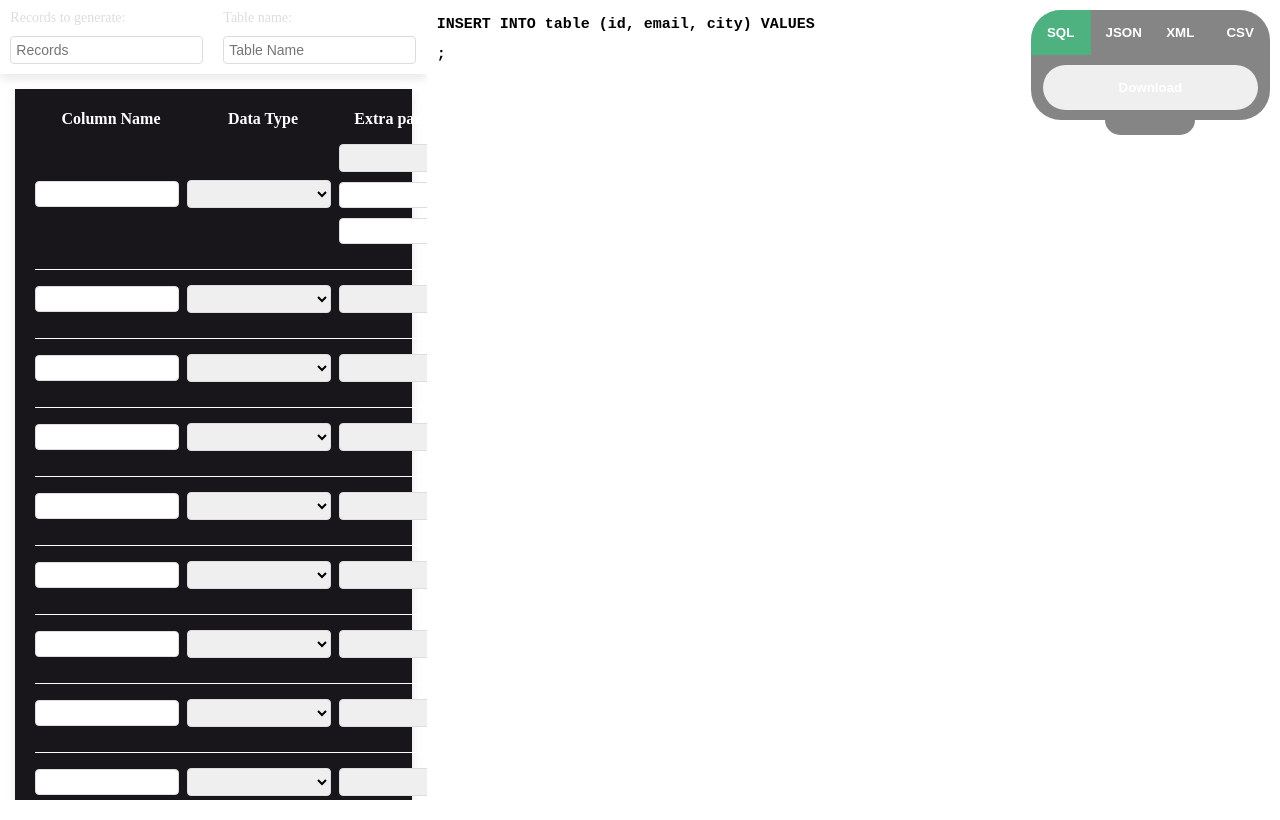
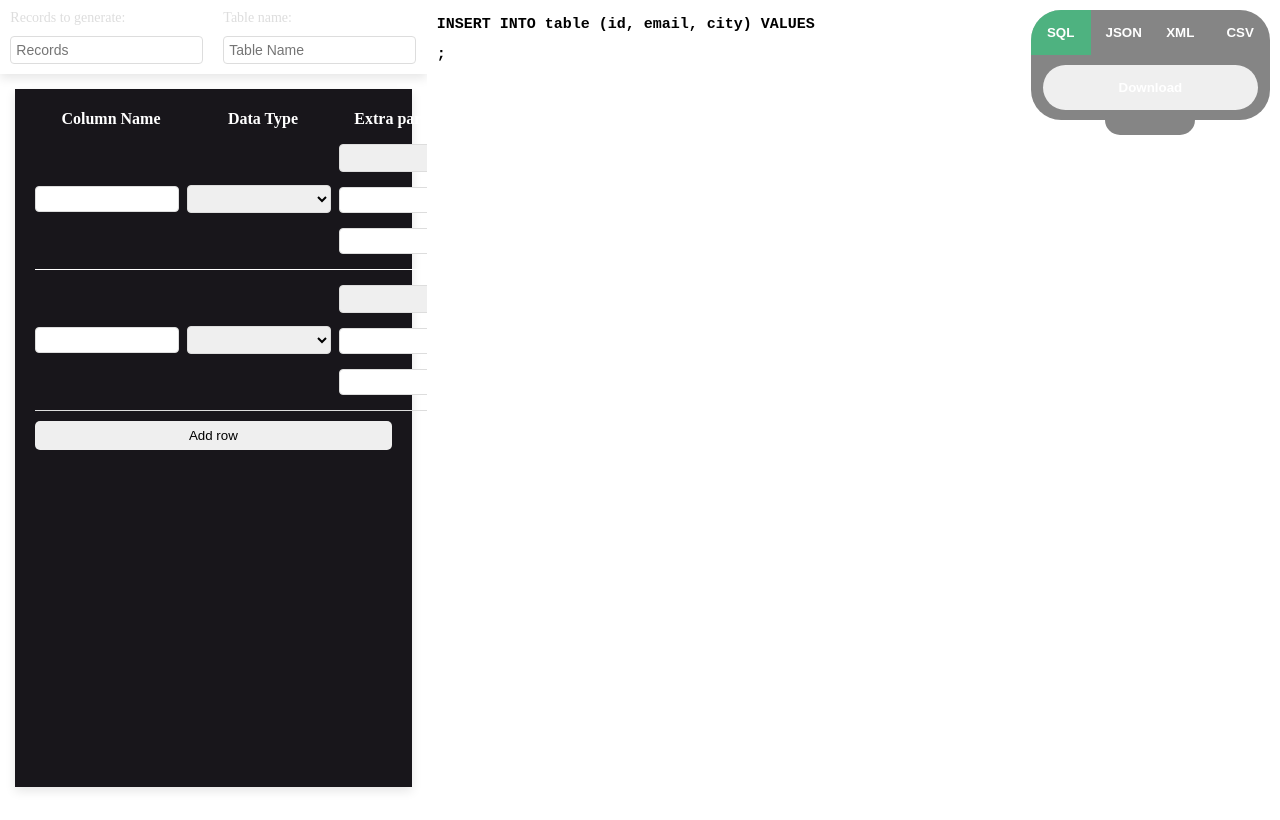
Before and after one commit to JulianPiedra/sqldatagenerator, a React (Vite) app: page / in a window 1280 px wide. Built offline with nearby package versions, Linux system fonts and the light colour scheme.

Commit message:
Query structure, examples on the table component

```diff
--- a/index.html
+++ b/index.html
@@ -2,7 +2,7 @@
 <html lang="en">
   <head>
     <meta charset="UTF-8" />
-    <link rel="icon" type="image/svg+xml" href="/sqldatagenerator.svg" />
+    <link rel="icon" type="image/svg+xml" href="src/assets/sqldatagenerator.svg" />
     <meta name="viewport" content="width=device-width, initial-scale=1.0" />
     <title>SQL DATA GENERATOR</title>
   </head>
--- a/src/components/ParameterComponent.tsx
+++ b/src/components/ParameterComponent.tsx
@@ -9,17 +9,17 @@ import "../css/ParameterComponent.css";
 import 'remixicon/fonts/remixicon.css';
 
 const ParameterComponent: React.FC = () => {
-  const [, updateState] = useGlobalState(); // Obtiene el estado global y su actualizador
+  const [_state, updateState] = useGlobalState();
 
   const handleRecordsChange = (event: React.ChangeEvent<HTMLInputElement>) => {
     const records = Number(event.target.value);
-    if (records > 0) fetchData(records); // Valida y llama a la función de fetch
+    if (records > 0) fetchData(records);
   };
 
   const handleTableNameChange = (event: React.ChangeEvent<HTMLInputElement>) => {
-    const inputValue = event.target.value.trim(); // Elimina espacios en blanco innecesarios
+    const inputValue = event.target.value.trim();
 
-    updateState({ tableName: inputValue }); // Actualiza el estado global
+    updateState({ tableName: inputValue });
   };
 
 
@@ -31,7 +31,7 @@ const ParameterComponent: React.FC = () => {
       GetCities(query),
     ]);
 
-    const mergedData = ids.map((item: string, index: number) => ({
+    const mergedData = ids.map((_item: number, index: number) => ({
       id: ids[index]?.id || "No id found",
       email: emails[index]?.email || "No email found",
       city: cities[index]?.city || "No city found",
@@ -67,7 +67,6 @@ const ParameterComponent: React.FC = () => {
 
         <table className="parameter-table">
           <thead>
-
             <tr>
               <th>Column Name</th>
               <th>Data Type</th>
@@ -96,223 +95,17 @@ const ParameterComponent: React.FC = () => {
             </tr>
             <tr>
               <td>
-                <input />
-              </td>
-              <td>
-                <select  >
-                </select>
+                <input/>
               </td>
               <td>
                 <select>
                 </select>
               </td>
               <td>
-                <button className="delete-row-button"><i className="ri-delete-bin-2-fill align-middle"></i></button>
-              </td>
-            </tr>
-            <tr>
-              <td>
-                <input />
-              </td>
-              <td>
-                <select  >
-                </select>
-              </td>
-              <td>
                 <select>
                 </select>
-              </td>
-              <td>
-                <button className="delete-row-button"><i className="ri-delete-bin-2-fill align-middle"></i></button>
-              </td>
-            </tr>
-            <tr>
-              <td>
                 <input />
-              </td>
-              <td>
-                <select  >
-                </select>
-              </td>
-              <td>
-                <select>
-                </select>
-              </td>
-              <td>
-                <button className="delete-row-button"><i className="ri-delete-bin-2-fill align-middle"></i></button>
-              </td>
-            </tr>
-            <tr>
-              <td>
                 <input />
-              </td>
-              <td>
-                <select  >
-                </select>
-              </td>
-              <td>
-                <select>
-                </select>
-              </td>
-              <td>
-                <button className="delete-row-button"><i className="ri-delete-bin-2-fill align-middle"></i></button>
-              </td>
-            </tr>
-            <tr>
-              <td>
-                <input />
-              </td>
-              <td>
-                <select  >
-                </select>
-              </td>
-              <td>
-                <select>
-                </select>
-              </td>
-              <td>
-                <button className="delete-row-button"><i className="ri-delete-bin-2-fill align-middle"></i></button>
-              </td>
-            </tr>
-            <tr>
-              <td>
-                <input />
-              </td>
-              <td>
-                <select  >
-                </select>
-              </td>
-              <td>
-                <select>
-                </select>
-              </td>
-              <td>
-                <button className="delete-row-button"><i className="ri-delete-bin-2-fill align-middle"></i></button>
-              </td>
-            </tr>
-            <tr>
-              <td>
-                <input />
-              </td>
-              <td>
-                <select  >
-                </select>
-              </td>
-              <td>
-                <select>
-                </select>
-              </td>
-              <td>
-                <button className="delete-row-button"><i className="ri-delete-bin-2-fill align-middle"></i></button>
-              </td>
-            </tr>
-            <tr>
-              <td>
-                <input />
-              </td>
-              <td>
-                <select  >
-                </select>
-              </td>
-              <td>
-                <select>
-                </select>
-              </td>
-              <td>
-                <button className="delete-row-button"><i className="ri-delete-bin-2-fill align-middle"></i></button>
-              </td>
-            </tr>
-            <tr>
-              <td>
-                <input />
-              </td>
-              <td>
-                <select  >
-                </select>
-              </td>
-              <td>
-                <select>
-                </select>
-              </td>
-              <td>
-                <button className="delete-row-button"><i className="ri-delete-bin-2-fill align-middle"></i></button>
-              </td>
-            </tr>
-            <tr>
-              <td>
-                <input />
-              </td>
-              <td>
-                <select  >
-                </select>
-              </td>
-              <td>
-                <select>
-                </select>
-              </td>
-              <td>
-                <button className="delete-row-button"><i className="ri-delete-bin-2-fill align-middle"></i></button>
-              </td>
-            </tr>
-            <tr>
-              <td>
-                <input />
-              </td>
-              <td>
-                <select  >
-                </select>
-              </td>
-              <td>
-                <select>
-                </select>
-              </td>
-              <td>
-                <button className="delete-row-button"><i className="ri-delete-bin-2-fill align-middle"></i></button>
-              </td>
-            </tr>
-            <tr>
-              <td>
-                <input />
-              </td>
-              <td>
-                <select  >
-                </select>
-              </td>
-              <td>
-                <select>
-                </select>
-              </td>
-              <td>
-                <button className="delete-row-button"><i className="ri-delete-bin-2-fill align-middle"></i></button>
-              </td>
-            </tr>
-            <tr>
-              <td>
-                <input />
-              </td>
-              <td>
-                <select  >
-                </select>
-              </td>
-              <td>
-                <select>
-                </select>
-              </td>
-              <td>
-                <button className="delete-row-button"><i className="ri-delete-bin-2-fill align-middle"></i></button>
-              </td>
-            </tr>
-            <tr>
-              <td>
-                <input />
-              </td>
-              <td>
-                <select  >
-                </select>
-              </td>
-              <td>
-                <select>
-                </select>
               </td>
               <td>
                 <button className="delete-row-button"><i className="ri-delete-bin-2-fill align-middle"></i></button>
--- a/src/css/ParameterComponent.css
+++ b/src/css/ParameterComponent.css
@@ -56,7 +56,7 @@
 
 .parameter-table input,
 .parameter-table select {
-    margin-bottom: 10px;
+    margin-bottom: 15px;
     padding: 5px;
     border: 1px solid #ddd;
     border-radius: 4px;
@@ -83,7 +83,7 @@
 }
 .parameter-table td {
     min-width: 150px;
-    padding: 15px 0;
+    padding: 15px 0 0 0;
 }
 .parameter-table th,
 .parameter-table td {
--- a/src/utils/ConvertToFileTypes.ts
+++ b/src/utils/ConvertToFileTypes.ts
@@ -13,7 +13,7 @@ export const ConvertToFileTypes = (
 
       return `INSERT INTO ${tableName} (id, email, city) VALUES\n` +
         allData
-          .map((item, index) =>
+          .map((item, _index) =>
             `('${item.id}', '${item.email}', '${item.city}')`
           )
           .join(",\n") + ';';
```
